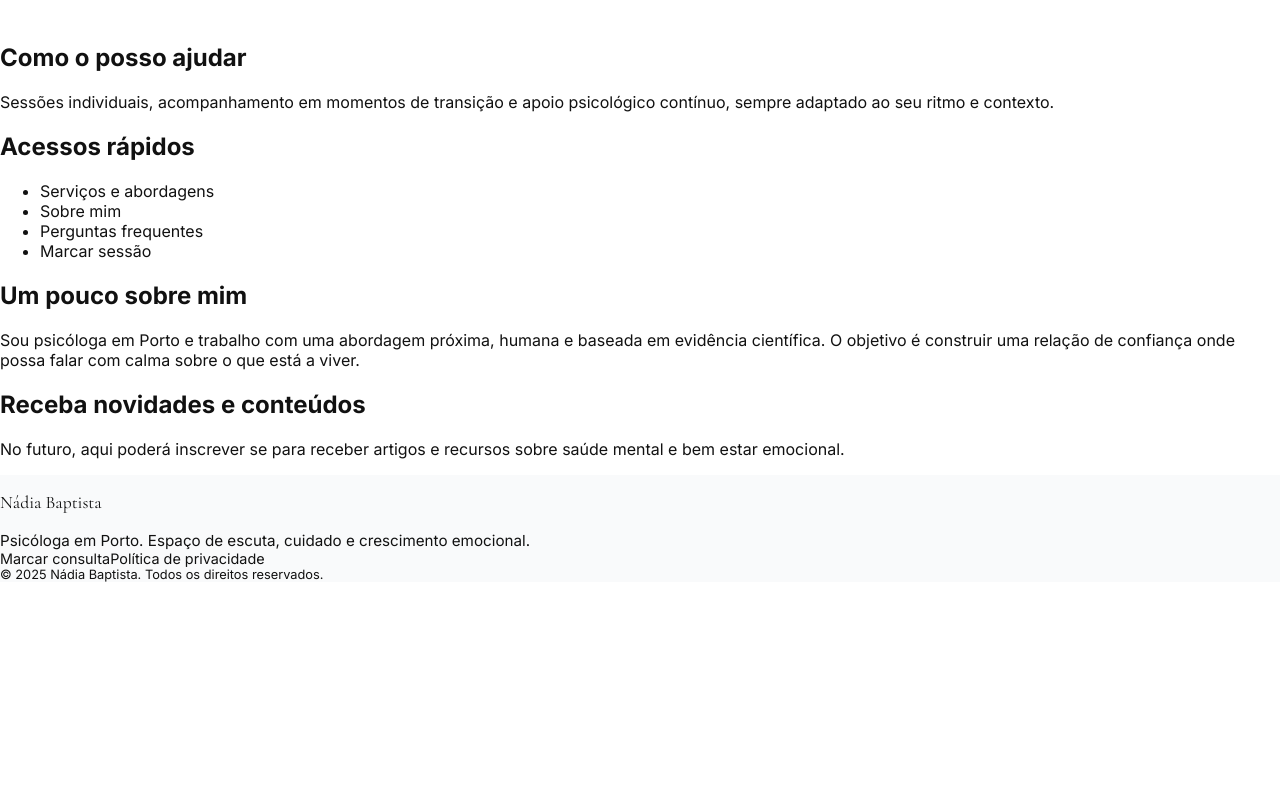
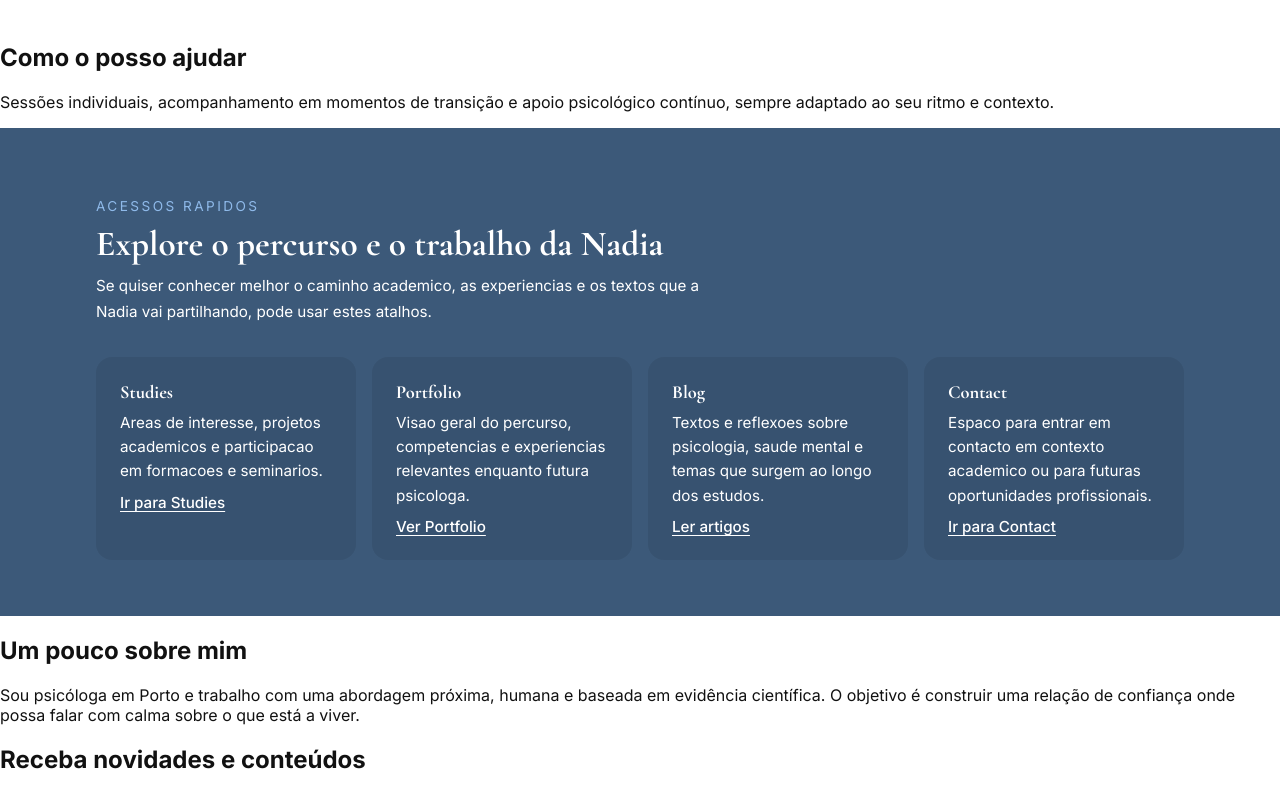
Before and after one commit to Deobap73/nadiabaptista-site, a Next.js app: page / in a window 1280 px wide. Shown: the part 600-1395 px from the top of the page. Before the commit the page ends 1182 px from the top, so only its background shows below. Built offline with nearby package versions, Linux system fonts and the light colour scheme.

Commit message:
feat(home): add student focused quick links section with studies and portfolio shortcuts  Changes to be committed: 	modified:   src/components/home/HomeQuickLinks.tsx 	modified:   src/styles/components/_home.scss

```diff
--- a/src/components/home/HomeQuickLinks.tsx
+++ b/src/components/home/HomeQuickLinks.tsx
@@ -4,24 +4,66 @@ import Link from 'next/link';
 
 export default function HomeQuickLinks() {
   return (
-    <section aria-labelledby='home-quick-links-title'>
-      <h2 id='home-quick-links-title'>Acessos rápidos</h2>
-      <nav aria-label='Secções principais'>
-        <ul>
-          <li>
-            <Link href='/services'>Serviços e abordagens</Link>
+    <section className='homeQuickLinks' aria-labelledby='homeQuickLinksTitle'>
+      <div className='pageContainer homeQuickLinksInner'>
+        <header className='homeQuickLinksHeader'>
+          <p className='homeQuickLinksKicker'>Acessos rapidos</p>
+          <h2 id='homeQuickLinksTitle' className='homeQuickLinksTitle'>
+            Explore o percurso e o trabalho da Nadia
+          </h2>
+          <p className='homeQuickLinksIntro'>
+            Se quiser conhecer melhor o caminho academico, as experiencias e os textos que a Nadia
+            vai partilhando, pode usar estes atalhos.
+          </p>
+        </header>
+
+        <nav className='homeQuickLinksNav' aria-label='Acessos rapidos principais'>
+          <ul className='homeQuickLinksList'>
+            <li className='homeQuickLinksItem'>
+              <h3 className='homeQuickLinksItemTitle'>Studies</h3>
+              <p className='homeQuickLinksItemText'>
+                Areas de interesse, projetos academicos e participacao em formacoes e seminarios.
+              </p>
+              <Link href='/studies' className='homeQuickLinksItemLink'>
+                Ir para Studies
+              </Link>
             </li>
-          <li>
-            <Link href='/about'>Sobre mim</Link>
+
+            <li className='homeQuickLinksItem'>
+              <h3 className='homeQuickLinksItemTitle'>Portfolio</h3>
+              <p className='homeQuickLinksItemText'>
+                Visao geral do percurso, competencias e experiencias relevantes enquanto futura
+                psicologa.
+              </p>
+              <Link href='/portfolio' className='homeQuickLinksItemLink'>
+                Ver Portfolio
+              </Link>
             </li>
-          <li>
-            <Link href='/faq'>Perguntas frequentes</Link>
+
+            <li className='homeQuickLinksItem'>
+              <h3 className='homeQuickLinksItemTitle'>Blog</h3>
+              <p className='homeQuickLinksItemText'>
+                Textos e reflexoes sobre psicologia, saude mental e temas que surgem ao longo dos
+                estudos.
+              </p>
+              <Link href='/blog' className='homeQuickLinksItemLink'>
+                Ler artigos
+              </Link>
             </li>
-          <li>
-            <Link href='/contact'>Marcar sessão</Link>
+
+            <li className='homeQuickLinksItem'>
+              <h3 className='homeQuickLinksItemTitle'>Contact</h3>
+              <p className='homeQuickLinksItemText'>
+                Espaco para entrar em contacto em contexto academico ou para futuras oportunidades
+                profissionais.
+              </p>
+              <Link href='/contact' className='homeQuickLinksItemLink'>
+                Ir para Contact
+              </Link>
             </li>
           </ul>
         </nav>
+      </div>
     </section>
   );
 }
--- a/src/styles/components/_home.scss
+++ b/src/styles/components/_home.scss
@@ -190,7 +190,7 @@
   color: #444444;
 }
 
-/* Layout para ecras maiores */
+/* Layout para ecras maiores no hero */
 
 @media (min-width: 768px) {
   .homeHeroInner {
@@ -207,3 +207,185 @@
     flex: 2;
   }
 }
+
+/* Home How I Can Help */
+
+.homeHelp {
+  padding: clamp(2.5rem, 5vw, 3.5rem) 0;
+  background-color: #f5f7f8;
+}
+
+.homeHelpInner {
+  display: flex;
+  flex-direction: column;
+  gap: var(--spaceLg);
+}
+
+.homeHelpHeader {
+  max-width: 640px;
+}
+
+.homeHelpKicker {
+  font-size: 0.85rem;
+  letter-spacing: 0.18em;
+  text-transform: uppercase;
+  color: var(--colorPrimary);
+  margin-bottom: var(--spaceSm);
+}
+
+.homeHelpTitle {
+  font-family: var(--fontHeading);
+  font-size: clamp(1.8rem, 3vw, 2.2rem);
+  margin: 0 0 var(--spaceSm);
+}
+
+.homeHelpIntro {
+  font-size: 0.98rem;
+  line-height: 1.7;
+  margin: 0;
+}
+
+.homeHelpGrid {
+  display: grid;
+  grid-template-columns: 1fr;
+  gap: var(--spaceMd);
+}
+
+.homeHelpCard {
+  border-radius: 16px;
+  padding: var(--spaceLg);
+  background-color: #ffffff;
+  box-shadow: 0 8px 20px rgba(0, 0, 0, 0.03);
+}
+
+.homeHelpCardTitle {
+  font-family: var(--fontHeading);
+  font-size: 1.25rem;
+  margin: 0 0 var(--spaceSm);
+}
+
+.homeHelpCardText {
+  font-size: 0.96rem;
+  line-height: 1.7;
+  margin: 0;
+}
+
+.homeHelpFooter {
+  display: flex;
+  flex-direction: column;
+  gap: var(--spaceSm);
+  max-width: 640px;
+}
+
+.homeHelpFootText {
+  font-size: 0.92rem;
+  margin: 0;
+}
+
+.homeHelpLink {
+  font-size: 0.95rem;
+  color: var(--colorPrimary);
+  text-decoration: underline;
+  text-underline-offset: 3px;
+}
+
+/* Layout maior para a grelha de cards */
+
+@media (min-width: 768px) {
+  .homeHelpGrid {
+    grid-template-columns: repeat(3, minmax(0, 1fr));
+  }
+
+  .homeHelpInner {
+    gap: var(--spaceXl);
+  }
+}
+
+/* Home Quick Links */
+
+.homeQuickLinks {
+  padding: clamp(2.5rem, 5vw, 3.5rem) 0;
+  background-color: var(--colorPrimary);
+  color: #ffffff;
+}
+
+.homeQuickLinksInner {
+  display: flex;
+  flex-direction: column;
+  gap: var(--spaceLg);
+}
+
+.homeQuickLinksHeader {
+  max-width: 640px;
+}
+
+.homeQuickLinksKicker {
+  font-size: 0.85rem;
+  letter-spacing: 0.18em;
+  text-transform: uppercase;
+  margin-bottom: var(--spaceSm);
+  color: var(--colorSecondary);
+}
+
+.homeQuickLinksTitle {
+  font-family: var(--fontHeading);
+  font-size: clamp(1.8rem, 3vw, 2.2rem);
+  margin: 0 0 var(--spaceSm);
+}
+
+.homeQuickLinksIntro {
+  font-size: 0.95rem;
+  line-height: 1.7;
+  margin: 0;
+}
+
+.homeQuickLinksNav {
+  width: 100%;
+}
+
+.homeQuickLinksList {
+  list-style: none;
+  padding: 0;
+  margin: 0;
+  display: grid;
+  grid-template-columns: 1fr;
+  gap: var(--spaceMd);
+}
+
+.homeQuickLinksItem {
+  border-radius: 16px;
+  padding: var(--spaceLg);
+  background-color: rgba(0, 0, 0, 0.08);
+}
+
+.homeQuickLinksItemTitle {
+  font-family: var(--fontHeading);
+  font-size: 1.15rem;
+  margin: 0 0 var(--spaceSm);
+}
+
+.homeQuickLinksItemText {
+  font-size: 0.95rem;
+  line-height: 1.6;
+  margin: 0 0 var(--spaceSm);
+}
+
+.homeQuickLinksItemLink {
+  font-size: 0.95rem;
+  font-weight: 500;
+  text-decoration: underline;
+  text-underline-offset: 3px;
+  color: #ffffff;
+}
+
+/* Layout maior para quick links */
+
+@media (min-width: 768px) {
+  .homeQuickLinksInner {
+    gap: var(--spaceXl);
+  }
+
+  .homeQuickLinksList {
+    grid-template-columns: repeat(4, minmax(0, 1fr));
+  }
+}
```
Lines whose indentation alone changed are shown as unchanged.
